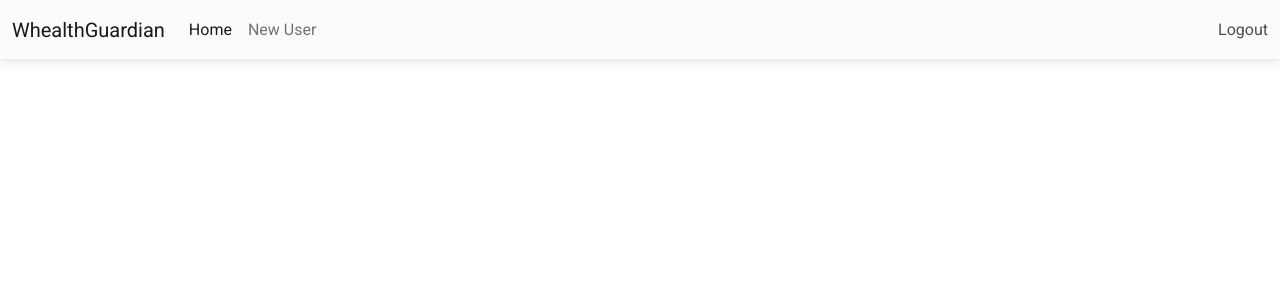
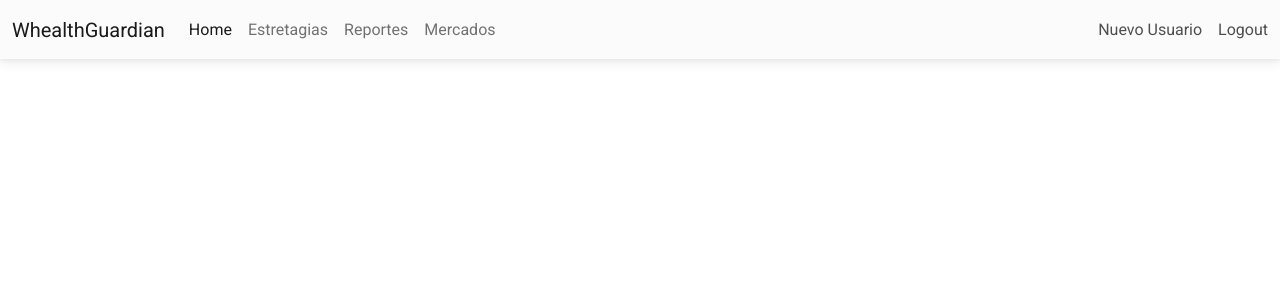
Before and after one commit to oscarperezagg/WhealthGuardian-Investing, a Flask app: page / in a window 1280 px wide. Shown: the top 300 px of the page. Run offline with Flask 3, Linux system fonts and the light colour scheme; a user stored in the database is signed in; some libraries are stand-ins or nearby versions; some web fonts are replaced.

Commit message:
Navbar Updated

```diff
--- a/app/LayerOne/web/src/templates/base.html
+++ b/app/LayerOne/web/src/templates/base.html
@@ -35,11 +35,18 @@
                 <div class="navbar-nav">
                     <a class="navbar-brand" href="#">WhealthGuardian</a>
                     <a class="nav-link active" aria-current="page" href="/">Home</a>
-                    <a class="nav-link" href="{{ url_for('auth.newuser') }}">New User</a>
+
+                    <a class="nav-link" href="#">Estretagias</a>
+                    <a class="nav-link" href="#">Reportes</a>
+                    <a class="nav-link" href="#">Mercados</a>
+
+
 
                 </div>
             </div>
             <div class="d-flex">
+
+                <a class="nav-link me-3" href="{{ url_for('auth.newuser') }}">Nuevo Usuario</a>
                 <a class="nav-link active" aria-current="page" href="{{ url_for('auth.logout') }}">Logout</a>
 
             </div>
```
